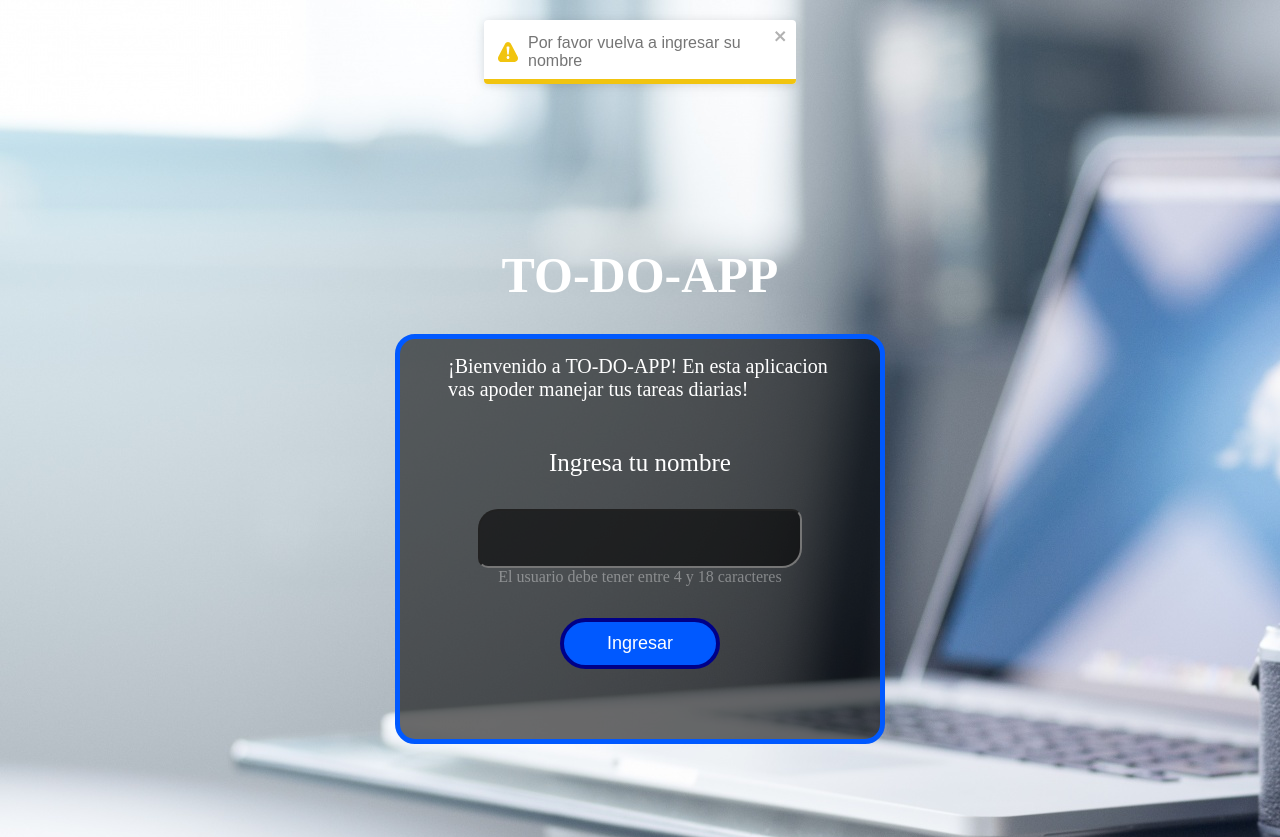
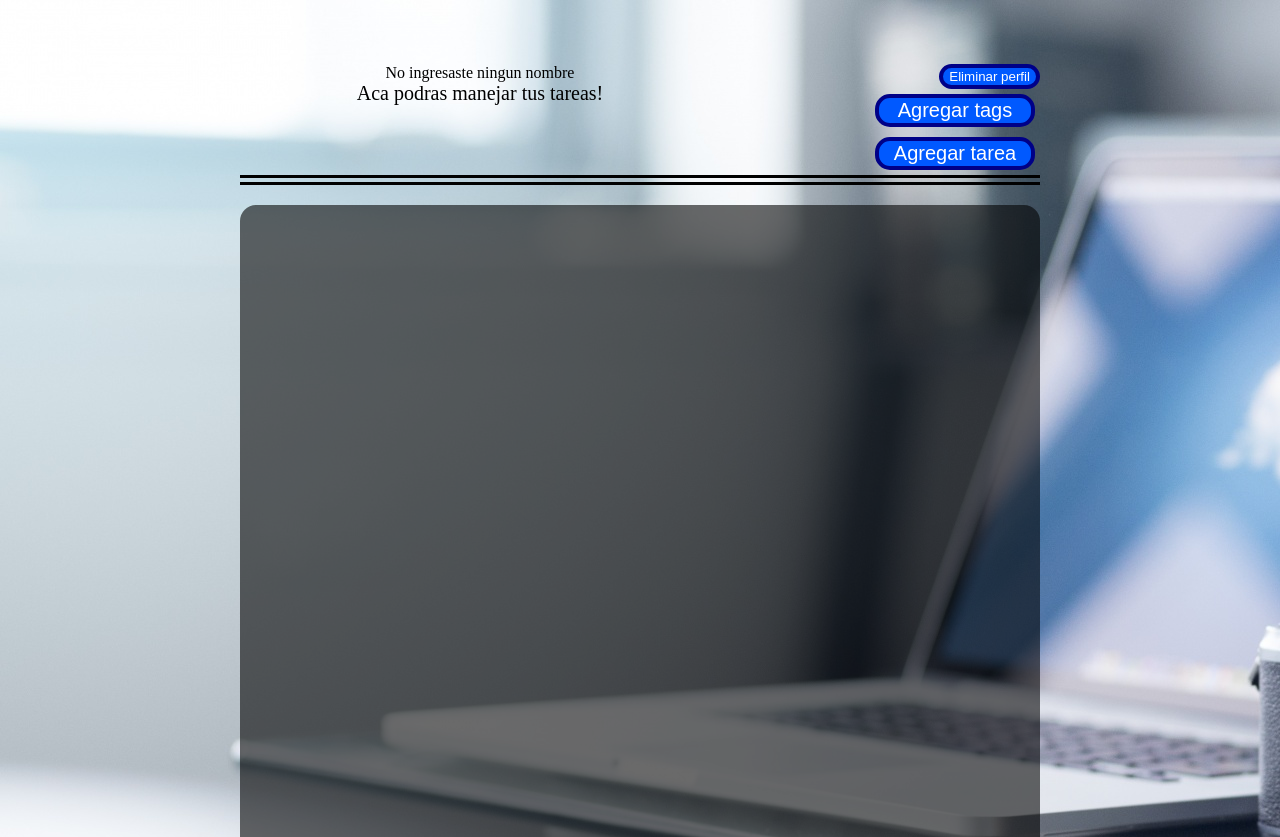
Before and after one commit to Adrian-Cassano/to-do-app, a React (Create React App) app: page /Home in a window 1280 px wide. Before the commit this address led to /. Shown: the top 837 px of the page. Built offline with nearby package versions, Linux system fonts and the light colour scheme.

Commit message:
fix: bug in home

```diff
--- a/src/views/Home/Home.jsx
+++ b/src/views/Home/Home.jsx
@@ -1,10 +1,10 @@
-import React, { useState, useEffect } from "react";
+import React, { useState } from "react";
 import { useSelector } from "react-redux";
 import { persistStore } from "redux-persist";
 import store from "../../redux/store/store";
 
 import { useNavigate } from "react-router-dom";
-import { toast, ToastContainer } from "react-toastify";
+import { ToastContainer } from "react-toastify";
 
 import { stateModal } from "../../redux/slices/modalSlice";
 import { stateName } from "../../redux/slices/userSlice";
@@ -23,7 +23,7 @@ const Home = () => {
 
   const deleteAll = () => {
     persistor.purge();
-    navigate("/Home").reload();
+    navigate("/").reload();
   };
 
   const modalSlice = useSelector(stateModal);
@@ -32,13 +32,7 @@ const Home = () => {
   const [modalOpen, setModalOpen] = useState(false);
   const [modalTagsOpen, setModalTagsOpen] = useState(false);
 
-  useEffect(() => {
-    if (!userSlice) {
-      navigate("/");
-      toast.warn("Por favor vuelva a ingresar su nombre");
-    }
-    return () => {};
-  }, [userSlice]);
+
 
   return (
     <div id={styles.MasterContainer}>
```
